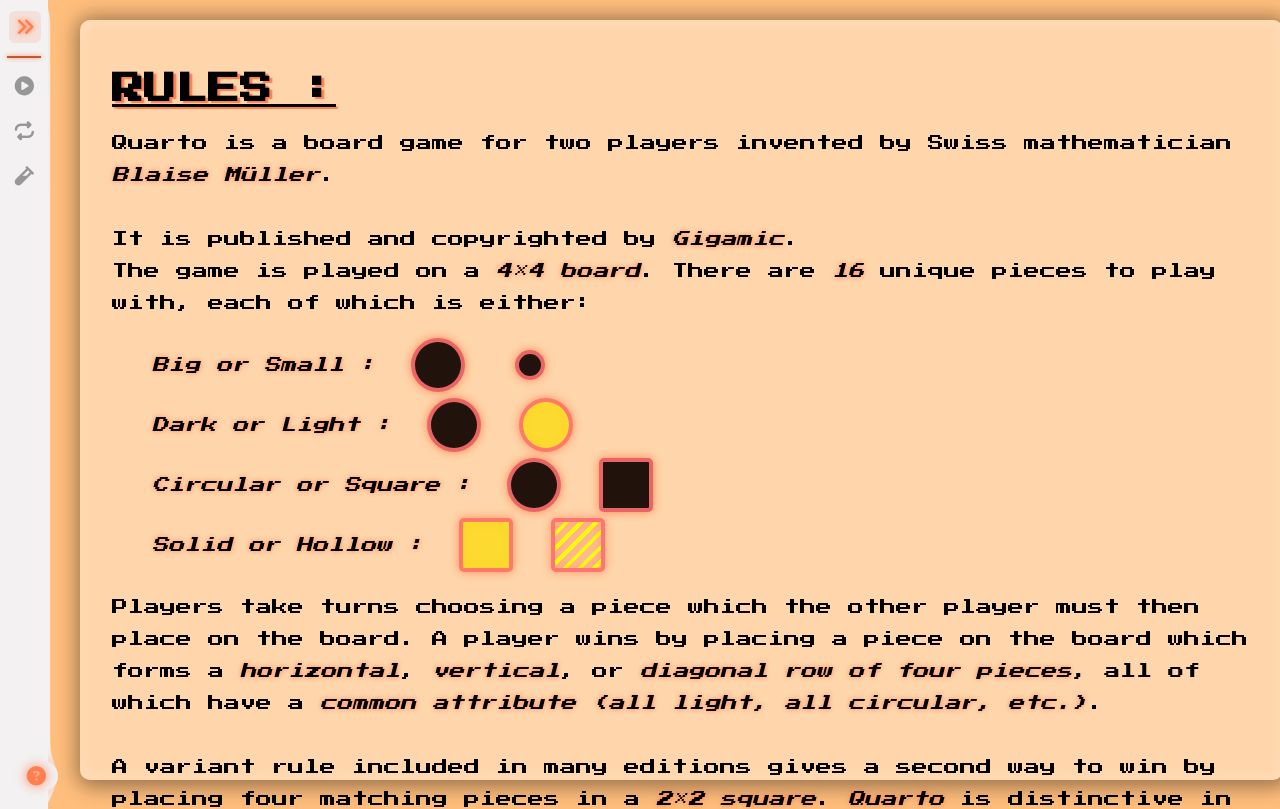
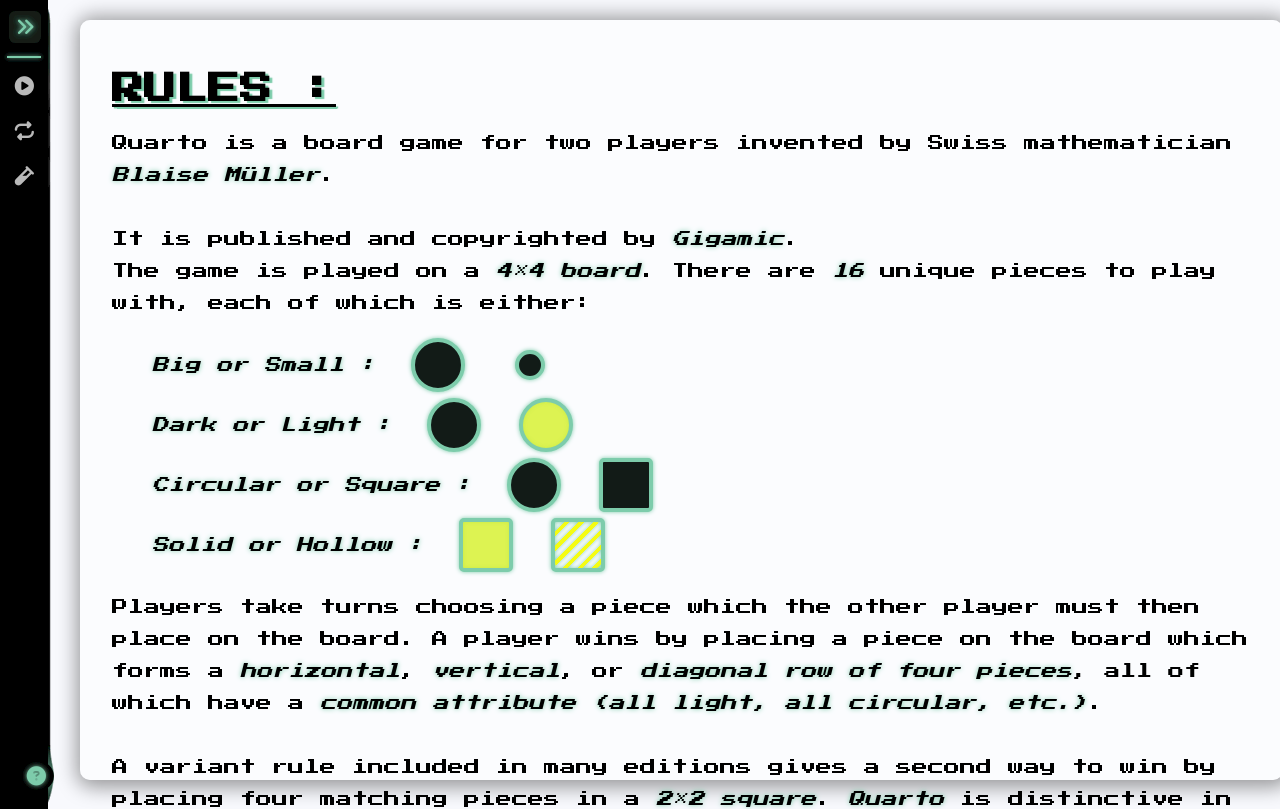
Before and after one commit to tarekseba/quarto-react, a React (Create React App) app: page /about in a window 1280 px wide. Shown: the top 809 px of the page. Built offline with nearby package versions, Linux system fonts and the light colour scheme; the HTML template or start-up script is replaced by a standard one.

Commit message:
Theme switch

```diff
--- a/src/components/About.css
+++ b/src/components/About.css
@@ -16,7 +16,7 @@
 .about__container > h1 {
   position: relative;
   width: fit-content;
-  text-shadow: 3px 2px 1px coral;
+  text-shadow: 3px 2px 1px var(--primary-color);
 }
 
 .about__container > h1::before {
@@ -27,7 +27,7 @@
   width: 100%;
   height: 3px;
   background-color: black;
-  box-shadow: 2px 1.5px 1px coral;
+  box-shadow: 2px 1.5px 1px var(--primary-color);
 }
 
 .about__container > p {
@@ -37,7 +37,7 @@
 
 .about__name {
   font-style: italic;
-  text-shadow: 0 0 5px coral;
+  text-shadow: 0 0 5px var(--primary-color);
 }
 
 .about__container > ul > li {
--- a/src/components/GoModal/GoModalContent/GoModalContent.css
+++ b/src/components/GoModal/GoModalContent/GoModalContent.css
@@ -19,7 +19,7 @@
 .modal__content > h2,
 .modal__content > h3 {
   color: white;
-  text-shadow: 0 0 10px coral;
+  text-shadow: 0 0 10px var(--primary-color);
 }
 
 h3 {
@@ -33,7 +33,7 @@
   padding: 0.3rem 1.5rem;
   border: 3px #000000;
   border-style: solid;
-  text-shadow: 2px 2px 0px coral;
+  text-shadow: 2px 2px 0px var(--primary-color);
   color: black;
   background: white;
   transition: all 250ms ease-out;
--- a/src/components/GoModal/GoModalContent/GoModalResetContent.jsx
+++ b/src/components/GoModal/GoModalContent/GoModalResetContent.jsx
@@ -32,7 +32,7 @@
           class="fa-solid fa-square-xmark"
           style={{
             color: "white",
-            filter: "drop-shadow(0 0 5px coral)",
+            filter: "drop-shadow(0 0 2px var(--primary-color))",
           }}
         ></i>
       </a>
--- a/src/components/Grid.jsx
+++ b/src/components/Grid.jsx
@@ -37,13 +37,13 @@
       ></HolderCard>
       <div className="indicators__container">
         <div className="indicator">
-          <h5 style={{ color: "white", fontStyle: "italic", textShadow: "0 0 5px #ff4400" }}>
+          <h5 style={{ color: "#484848", fontStyle: "italic", textShadow: "0 0 5px var(--primary-color)" }}>
             Choose piece
           </h5>
           <PlayIndicator checked={!game.chooseTurn}></PlayIndicator>
         </div>
         <div className="indicator">
-          <h5 style={{ color: "white", fontStyle: "italic", textShadow: "0 0 5px #ff4400" }}>
+          <h5 style={{ color: "#484848", fontStyle: "italic", textShadow: "0 0 5px var(--primary-color)" }}>
             Place piece
           </h5>
           <PlayIndicator checked={!game.playTurn}></PlayIndicator>
--- a/src/components/HolderCard.css
+++ b/src/components/HolderCard.css
@@ -4,7 +4,7 @@
   flex-direction: column;
   justify-content: center;
   align-items: center;
-    background: #f8f4f434;
+  background: rgba(125, 204, 171, 0.3);
   outline: 2px solid white;
   font-size: 3rem;
   color: #fff;
@@ -30,9 +30,9 @@
 
 @keyframes pulse {
   from {
-      box-shadow: 0 0 0 0 rgba(255, 255, 255, 1);
+    box-shadow: 0 0 0 0 rgba(125, 204, 171, 1);
   }
   to {
-      box-shadow: 0 0 0 18px rgba(255, 255, 255, 0.05);
+    box-shadow: 0 0 0 18px rgba(255, 255, 255, 0.4);
   }
 }
--- a/src/components/HolderCard.jsx
+++ b/src/components/HolderCard.jsx
@@ -6,7 +6,7 @@
     <div
       className="holder-card"
       style={{
-        animation: playTurn ? "pulse ease-in-out 800ms infinite" : "none",
+        animation: playTurn ? "pulse ease-in-out 1200ms infinite" : "none",
       }}
     >
       {placeholder.isHolding && (
--- a/src/components/Navbar.css
+++ b/src/components/Navbar.css
@@ -5,7 +5,7 @@
   left: 0;
   width: 3rem;
   height: 100vh;
-  background-color: rgb(243 241 241);
+  background-color: rgba(0, 0, 0, 1);
   display: flex;
   flex-direction: column;
   align-items: center;
@@ -30,8 +30,8 @@
   letter-spacing: 2px;
   line-height: 2.5;
   overflow: hidden;
-  color: coral;
-  text-shadow: 0 0 2px coral;
+  color: var(--primary-color);
+  text-shadow: 0 0 2px var(--primary-color);
   transition: width ease-in-out 500ms;
 }
 
@@ -48,7 +48,7 @@
   margin: 0;
   font-size: 10px;
   line-height: 3.8;
-  color: rgb(193, 87, 48);
+  color: var(--primary-color);
   filter: grayscale(100%);
   height: 2rem;
   overflow: hidden;
@@ -56,12 +56,12 @@
 }
 
 .item__container:hover > h6 {
-  filter: grayscale(0%) drop-shadow(0 0 5px coral);
+  filter: grayscale(0%) drop-shadow(0 0 2px var(--primary-color));
   transition: all 500ms ease-in-out;
 }
 
 .item__container:hover > .icon {
-  filter: grayscale(0%) drop-shadow(0 0 5px coral);
+  filter: grayscale(0%) drop-shadow(0 0 2px var(--primary-color));
   transition: all 500ms ease-in-out;
 }
 
@@ -83,7 +83,7 @@
   display: flex;
   align-items: center;
   justify-content: center;
-  background-color: rgba(255, 127, 80, 0.15);
+  background-color: rgba(125, 205, 171, 0.15);
   transition: all 400ms ease-in-out;
 }
 
@@ -92,14 +92,15 @@
 }
 
 .nav__item:hover {
-  background-color: rgba(255, 127, 80, 0.4);
+  cursor: pointer;
+  background-color: rgba(125, 205, 171, 0.4);
   transition: background-color 400ms ease-in-out;
 }
 
 .fa-angles-right {
   transform: scale(1.2);
-  color: coral;
-  filter: drop-shadow(0 0 2px coral);
+  color: var(--primary-color);
+  filter: drop-shadow(0 0 2px var(--primary-color));
 }
 
 .icon {
@@ -110,7 +111,7 @@
   display: flex;
   align-items: center;
   justify-content: center;
-  color: coral;
+  color: var(--primary-color);
   transform: scale(1.2);
   filter: grayscale(100%);
   transition: all 500ms ease-in-out;
@@ -118,12 +119,12 @@
 
 .separator {
   border: 0px;
-  border-top: 2px solid rgb(193, 87, 48);
+  border-top: 2px solid var(--primary-color);
   position: absolute;
   top: 3rem;
   width: 70%;
   box-sizing: border-box;
-  filter: drop-shadow(0 0 2px coral);
+  filter: drop-shadow(0 0 2px var(--primary-color));
   transition: all 500ms ease-in-out;
 }
 
@@ -131,14 +132,14 @@
   position: absolute;
   border-radius: 50%;
   z-index: -1;
-  right: -10px;
+  right: -6px;
   width: 30px;
   height: 30px;
-  background-color: rgb(243 241 241);
+  background-color: rgba(0, 0, 0, 1);
   transition: all 500ms ease-in-out;
 }
 
 .selected > .icon,
 .selected > h6 {
-  filter: grayscale(0%) drop-shadow(0 0 5px coral);
+  filter: grayscale(0%) drop-shadow(0 0 2px var(--primary-color));
 }
--- a/src/components/Piece.css
+++ b/src/components/Piece.css
@@ -1,7 +1,7 @@
 .piece {
   border: 4px solid;
   box-sizing: border-box;
-  filter: drop-shadow(0 0 5px coral);
+  filter: drop-shadow(0 0 2px var(--primary-color));
   transition: transform ease-in-out 200ms;
 }
 
@@ -16,11 +16,11 @@
 }
 
 .light {
-  border-color: rgb(255 110 110 / 90%);
+  border-color: var(--primary-color);
 }
 
 .dark {
-  border-color: rgb(255 110 110 / 90%);
+  border-color: var(--primary-color);
 }
 
 .full__light {
--- a/src/components/TargetCard.css
+++ b/src/components/TargetCard.css
@@ -3,7 +3,7 @@
     flex-direction: column;
     justify-content: center;
     align-items: center;
-    background: #9d733b70;
+    background: rgba(125,204,171,0.3);
     font-size: 3rem;
     color: #fff;
     -webkit-box-shadow: inset 0 8px 4px -4px rgb(0, 0, 0);
--- a/src/index.css
+++ b/src/index.css
@@ -4,6 +4,7 @@
 * {
   font-family: "Press Start 2P", cursive;
   list-style: none;
+  --primary-color: rgb(125 204 171);
 }
 
 html {
@@ -16,7 +17,7 @@
 }
 
 body {
-  background: #ff901f95;
+  background: #f8f9fd;
   padding: 0;
   margin: 0;
   box-sizing: border-box;
```
Lines whose indentation alone changed are shown as unchanged.
